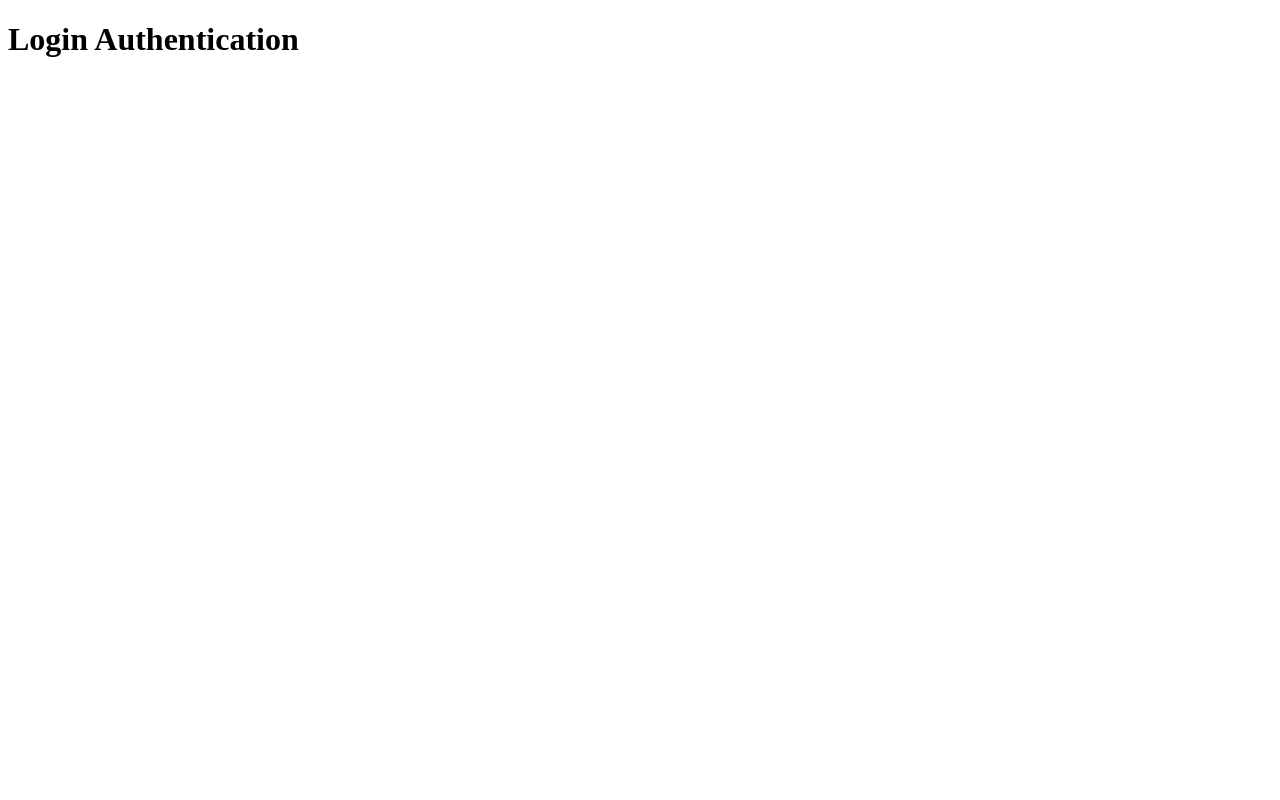
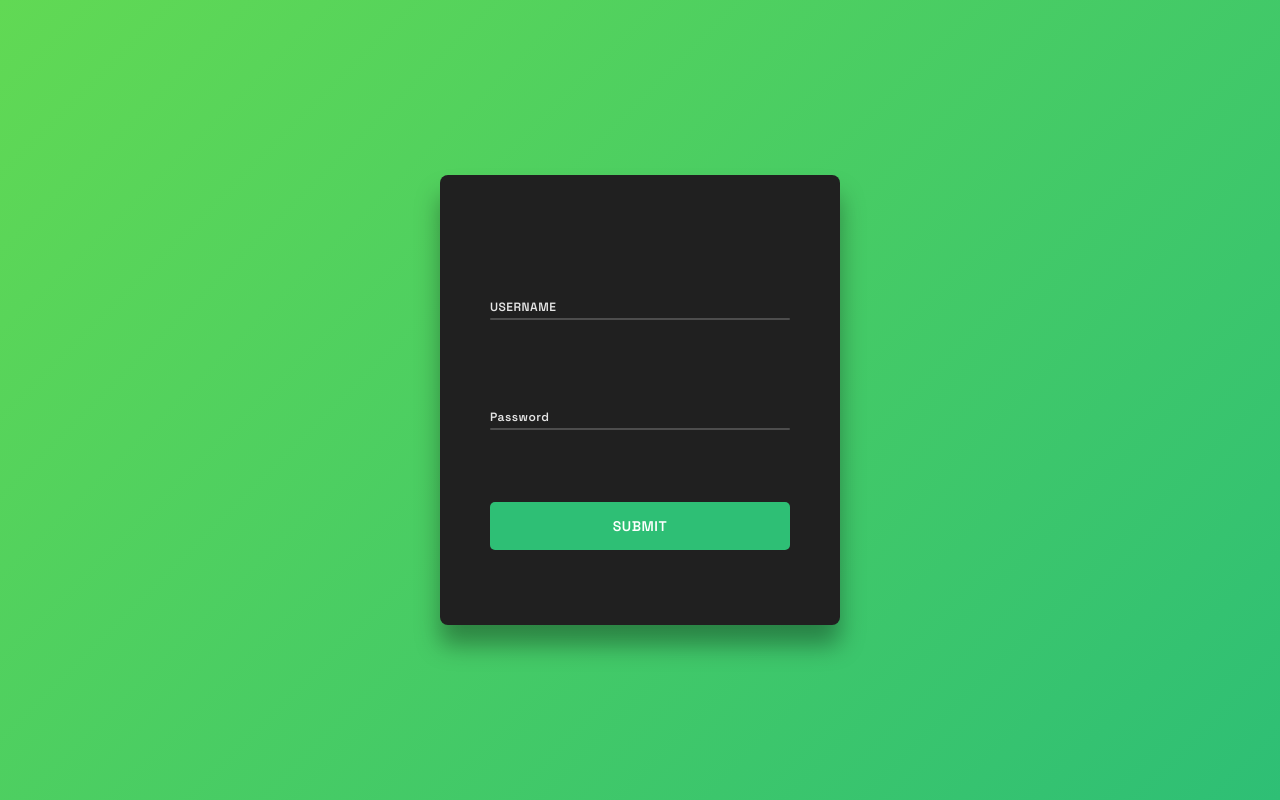
Before and after one commit to yanndepps/FCC, a Flask app: page / in a window 1280 px wide. Before the commit the page is almost empty. Run offline with Flask 3, Linux system fonts and the light colour scheme.

Commit message:
css + js form validations

```diff
--- /dev/null
+++ b/sketch_01/src/static/script.js
@@ -0,0 +1,7 @@
+// --- expand forms
+function expand(lbl) {
+	const elemId = lbl.getAttribute("for");
+	document.getElementById(elemId).style.height = "45px";
+	document.getElementById(elemId).classList.add("my-style");
+	lbl.style.transform = "translateY(-45px)";
+}
--- /dev/null
+++ b/sketch_01/src/static/style.css
@@ -0,0 +1,96 @@
+*,
+*:before,
+*:after {
+	padding: 0;
+	margin: 0;
+	box-sizing: border-box;
+}
+
+body {
+	height: 100vh;
+	background: linear-gradient(
+		135deg,
+		#61d954,
+		#2ebf75
+		);
+}
+
+#main-form {
+	background-color: #202020;
+	height: 450px;
+	width: 400px;
+	position: absolute;
+	margin: auto;
+	left: 0;
+	right: 0;
+	top: 0;
+	bottom: 0;
+	border-radius: 8px;
+	box-shadow: 0 20px 25px rgba(0,0,0,0.35);
+	padding: 0 50px;
+}
+
+form * {
+	border: none;
+	outline: none;
+	font-family: "Space Grotesk", sans-serif;
+	font-weight: 600;
+	font-size: 14px;
+	letter-spacing: 0.5px;
+}
+
+input {
+	display: block;
+	height: 2px;
+	width: 300px;
+	position: absolute;
+	background-color: #4d4d4d;
+	color: #ffffff;
+	padding: 0 15px;
+	font-weight: 300;
+	border-radius: 5px;
+	transition: 0.5s all;
+}
+
+label {
+	display: inline-block;
+	color: #e5e5e5;
+	cursor: pointer;
+	font-size: 12px;
+	position: absolute;
+	transition: 0.5s all;
+}
+
+#username {
+	bottom: 305px;
+}
+
+label[for = "username"] {
+	bottom: 310px;
+}
+
+#password {
+	bottom: 195px;
+}
+
+label[for = "password"] {
+	bottom: 200px;
+}
+
+::placeholder {
+	color: transparent;
+}
+
+.my-style::placeholder {
+	color: #a5a5a5;
+}
+
+button {
+	width: 300px;
+	position: absolute;
+	bottom: 75px;
+	padding: 15px 0;
+	background-color: #2ebf75;
+	color: #ffffff;
+	border-radius: 5px;
+}
--- a/sketch_01/src/templates/index.html
+++ b/sketch_01/src/templates/index.html
@@ -1,13 +1,34 @@
-<!doctype html>
+<!-- © codingartistweb.com -->
+
+<!DOCTYPE html>
 <html lang="en">
 
 <head>
-	<meta charset="UTF-8" />
+	<meta charset="UTF-8">
+	<meta http-equiv="X-UA-Compatible" content="IE=edge">
+	<meta name="viewport" content="width=device-width, initial-scale=1.0">
 	<title>Home</title>
+	<!-- google fonts -->
+	<link rel="preconnect" href="https://fonts.googleapis.com">
+	<link rel="preconnect" href="https://fonts.gstatic.com" crossorigin>
+	<link href="https://fonts.googleapis.com/css2?family=Space+Grotesk:wght@400;500;600&display=swap" rel="stylesheet">
+	<!-- stylesheet -->
+	<link rel="stylesheet" href="static/style.css">
 </head>
 
 <body>
-	<h1>Login Authentication</h1>
+	<form id="main-form">
+		<input type="text" id="username" placeholder="enter your username">
+		<label for="username" onclick="expand(this)">USERNAME</label>
+		<!-- --- -->
+		<input type="password" id="password" placeholder="enter your password">
+		<label for="password" onclick="expand(this)">Password</label>
+		<!-- --- -->
+		<button>SUBMIT</button>
+	</form>
+
+	<!-- scripts -->
+	<script src="static/script.js"></script>
 </body>
 
 </html>
```
